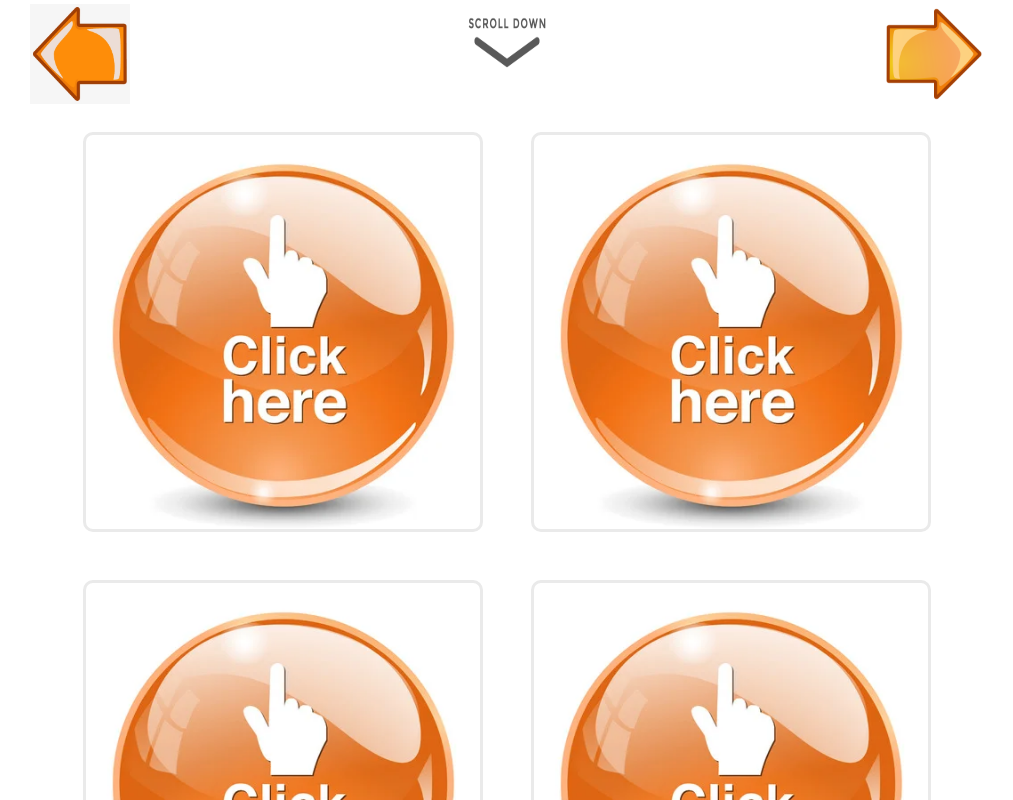
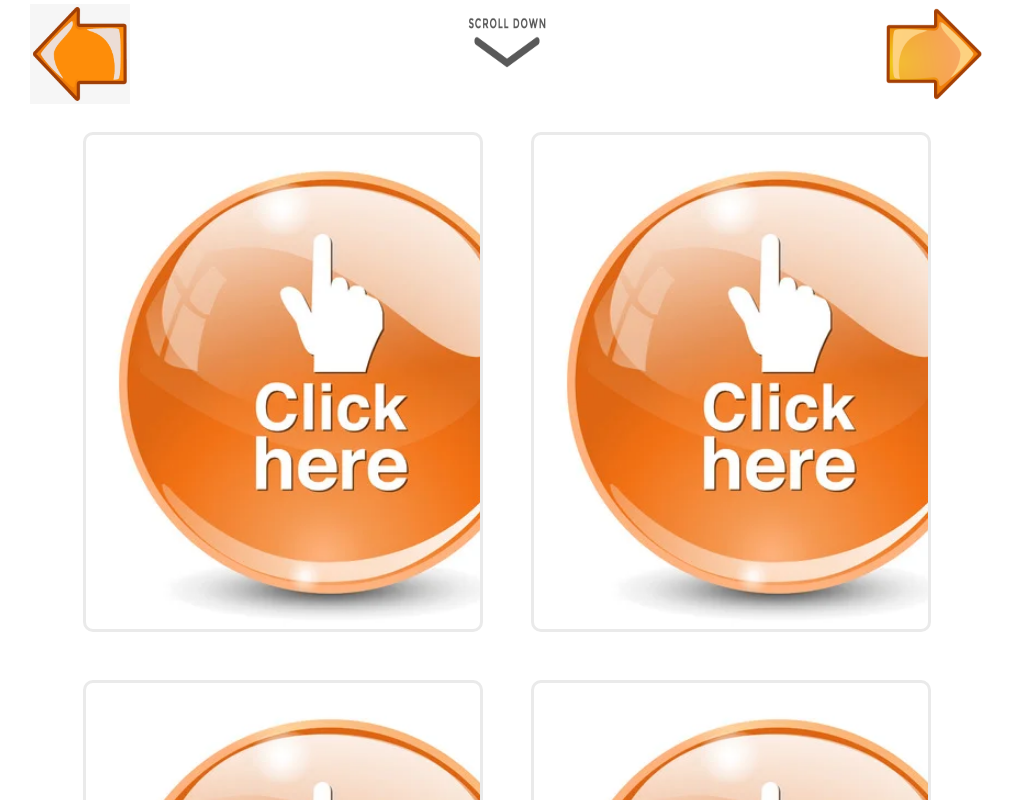
Before and after one commit to jnutt367/galatians, a Next.js app: page / in a window 1280 px wide. Shown: the part 480-1280 px from the top of the page, without its empty margins (133-1146 px from the left). Built offline with nearby package versions, Linux system fonts and the light colour scheme.

Commit message:
Update Home.module.css
max height 500 for cards to fit click button

```diff
--- a/styles/Home.module.css
+++ b/styles/Home.module.css
@@ -208,7 +208,7 @@
     margin: 1.5rem;
     padding: 1.5rem;
     text-align: left;
-    max-height:400px;
+    max-height:500px;
     overflow: scroll;
     text-decoration: none;
     border: 3px solid #eaeaea;
```
